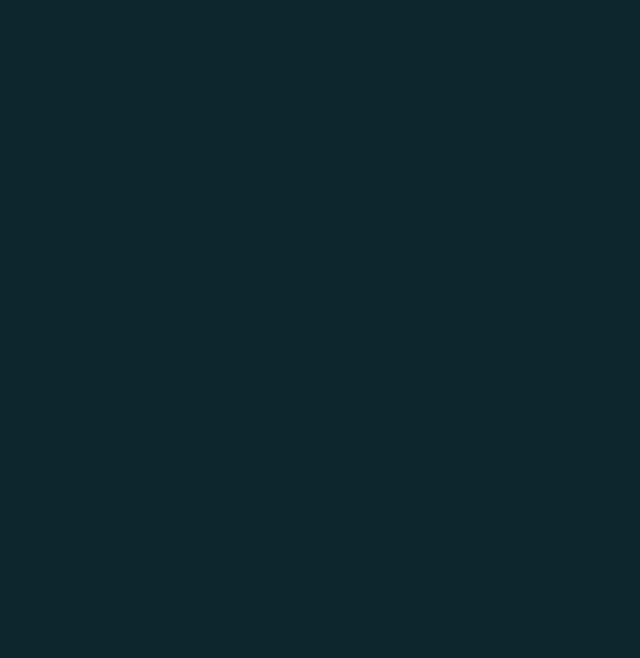
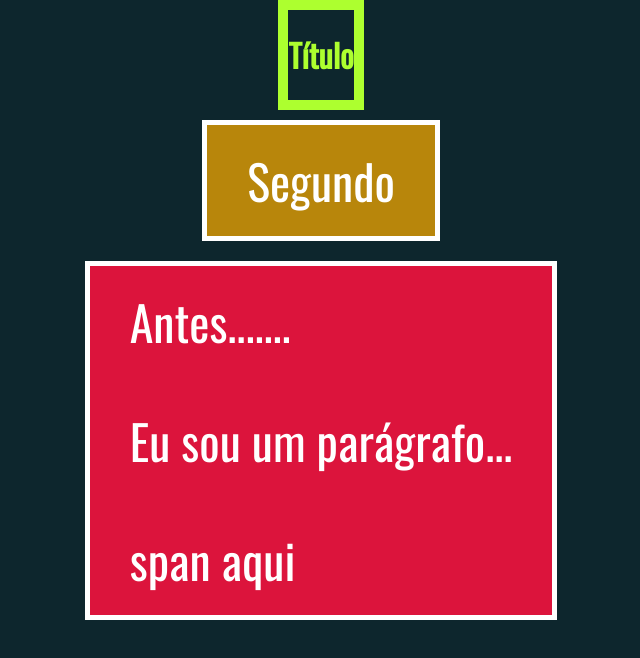
Before and after one commit to gleissonribeiro/Integrando-HTML-CSS-JS-Cod3r, a plain HTML site: page dom/dom/modificandoHTML1.html in a window 1280 px wide. Shown: the whole page, without its empty margins (319-959 px from the left). Drawn offline with Linux system fonts and the light colour scheme.

Commit message:
Conclusão das etapas 'Modificando o HTML'

```diff
--- a/dom/dom/css/estilo.css
+++ b/dom/dom/css/estilo.css
@@ -13,7 +13,7 @@ html {
 
 body {
   margin: 0;
-    background-color: #0D262D;
+  background-color: #0d262d;
   color: #fff;
   height: 100%;
 }
--- a/dom/dom/modificandoHTML1.html
+++ b/dom/dom/modificandoHTML1.html
@@ -1,16 +1,45 @@
 <!DOCTYPE html>
 <html>
+  <head>
+    <meta charset="UTF-8" />
+    <title>Modificando HTML #01</title>
+    <link rel="stylesheet" href="css/estilo.css" />
+  </head>
 
-<head>
-    <meta charset='UTF-8'>
-    <title>Modificando HTML #01</title>
-    <link rel='stylesheet' href='css/estilo.css'>
-</head>
+  <body class="conteudo exercicio">
+    <script>
+      // Seleciona o 'body'
+      const body = document.querySelector('body');
 
-<body class='conteudo exercicio'>
-    <script>
-        // ...
+      const div1 = document.createElement('div1'); //Cria o elemento
+      div1.classList.add('destaque'); //Adiciona classe ao elemento
+      div1.innerHTML = '<h1>Título</h1>'; //Seta o contéudo do elemeto
+
+      const div2 = document.createElement('div');
+      div2.setAttribute('wm-atributo', 'valor');
+      div2.innerHTML = 'Segundo';
+
+      const p = document.createElement('p');
+      p.innerHTML = 'Eu sou um parágrafo...';
+      const div3 = document.createElement('div');
+      div3.appendChild(p); //Coloca 'p' depois do último filho de 'div3'
+
+      body.appendChild(div1);
+      body.appendChild(div2);
+      body.appendChild(div3);
+
+      const texto = document.createTextNode('Antes.......'); //Cria um nó de texto
+      div3.insertBefore(texto, div3.childNodes[0]); //Insere o nó antes...
+
+      //   Clonando elementos
+      const div4 = div3.cloneNode(true);
+      div4.id = 'novo';
+      div4.appendChild(document.createElement('span'));
+      body.appendChild(div4);
+      document.querySelector('#novo span').innerHTML = 'span aqui';
+
+      //   Rmovendo elementos
+      body.removeChild(div3);
     </script>
-</body>
-
+  </body>
 </html>
```
Also changed, not shown: dom/dom/modificandoHTML2.html (+13 -11 lines). Lines whose indentation alone changed are shown as unchanged.
